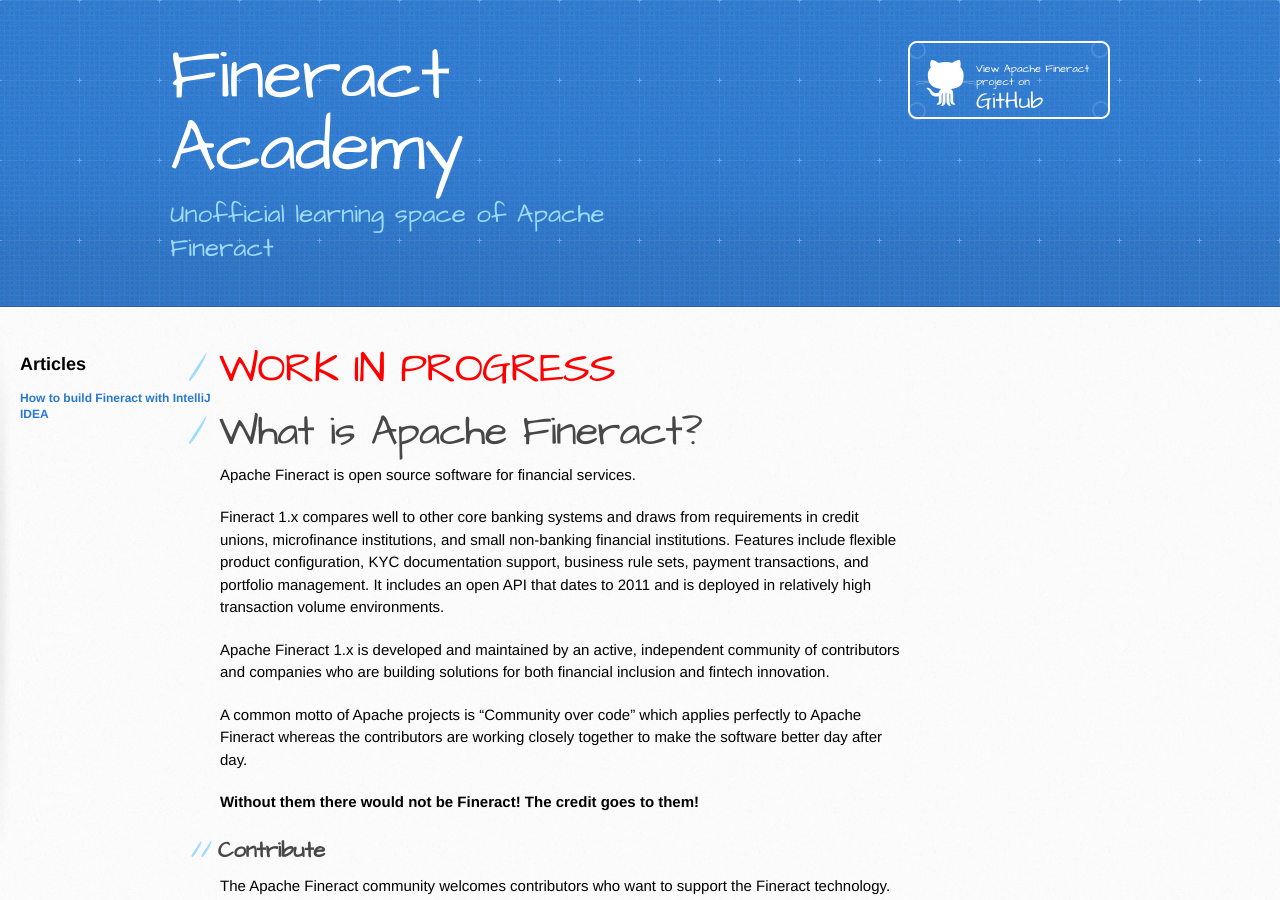
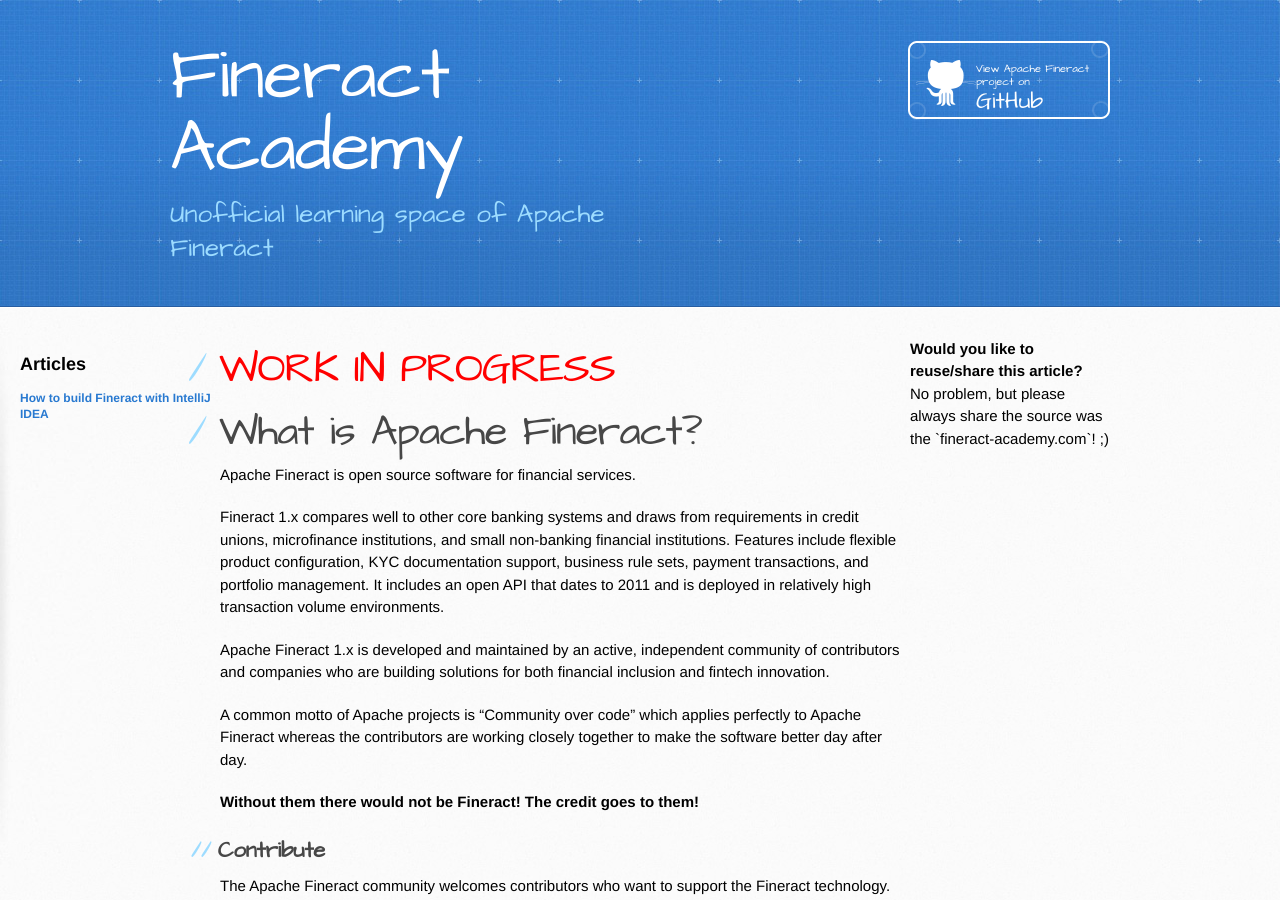
Before and after one commit to fineract-academy/pages, a Jekyll site: the page built from index.md, in a window 1280 px wide and 900 px high. Built offline with Jekyll 4.4.1, drawn with Linux system fonts in a browser that asks for light colours.

Commit message:
Update default.html

```diff
--- a/_layouts/default.html
+++ b/_layouts/default.html
@@ -40,6 +40,12 @@
         <section id="main-content">
           {{ content }}
         </section>
+        <section>
+          <b>Would you like to reuse/share this article?</b>
+          <p>
+            No problem, but please always share the source was the `fineract-academy.com`! ;)
+          </p>
+        </section>
 
         <aside id="sidebar">
           <h2>Useful links of Apache Fineract</h2>
```
